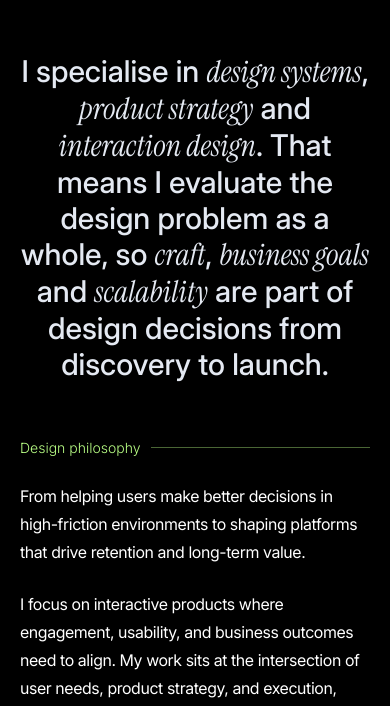
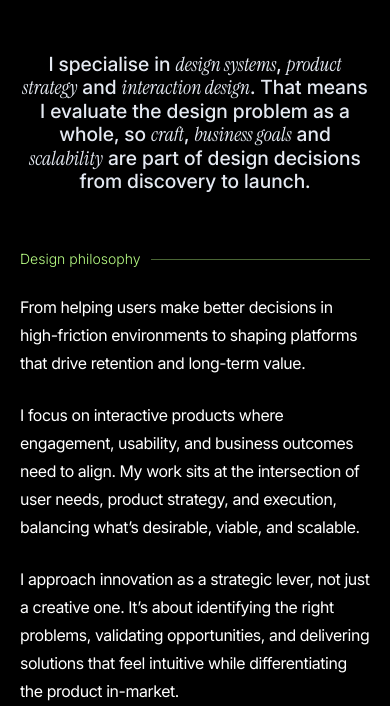
Before and after one commit to Arturomartint/JorgeMartin, a plain HTML site: page about/index.html in a window 390 px wide. Shown: the part 138-844 px from the top of the page. Drawn offline with Linux system fonts and the light colour scheme.

Commit message:
Reduce .lead font size by 35% across all breakpoints

```diff
--- a/css/styles.css
+++ b/css/styles.css
@@ -325,7 +325,7 @@ a:hover > .icon { background: #fff; }
 
 /* 10. About --------------------------------------------------------------- */
 .lead {
-  font-size: clamp(30px, 3.1vw, 44px); line-height: 1.2; font-weight: 500; letter-spacing: 0;
+  font-size: clamp(19.5px, 2vw, 28.5px); line-height: 1.2; font-weight: 500; letter-spacing: 0;
   text-align: center; color: #e4e9f2;
 }
 /* Content pages (non-case-study): tighter above-the-fold */
```
